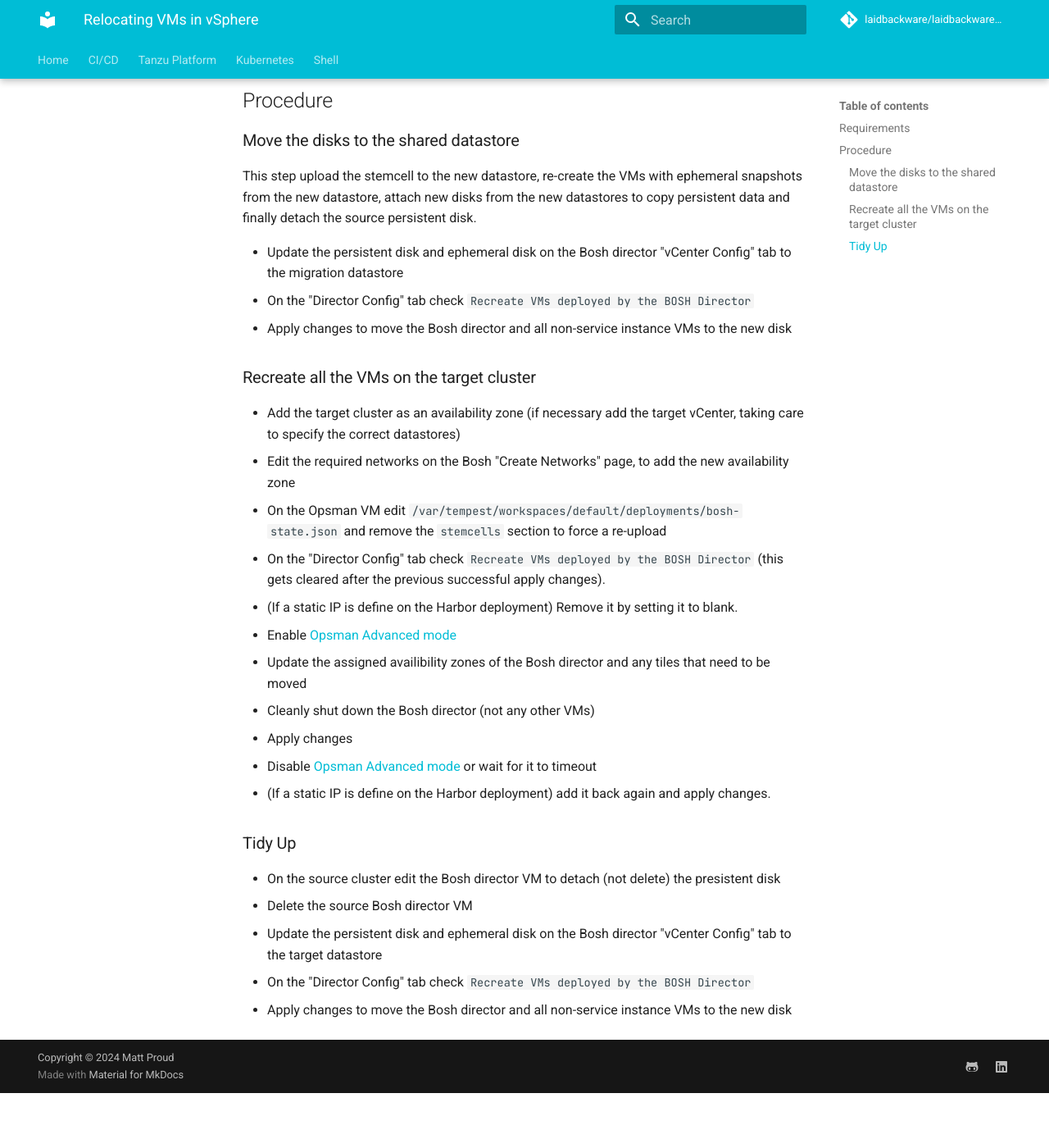
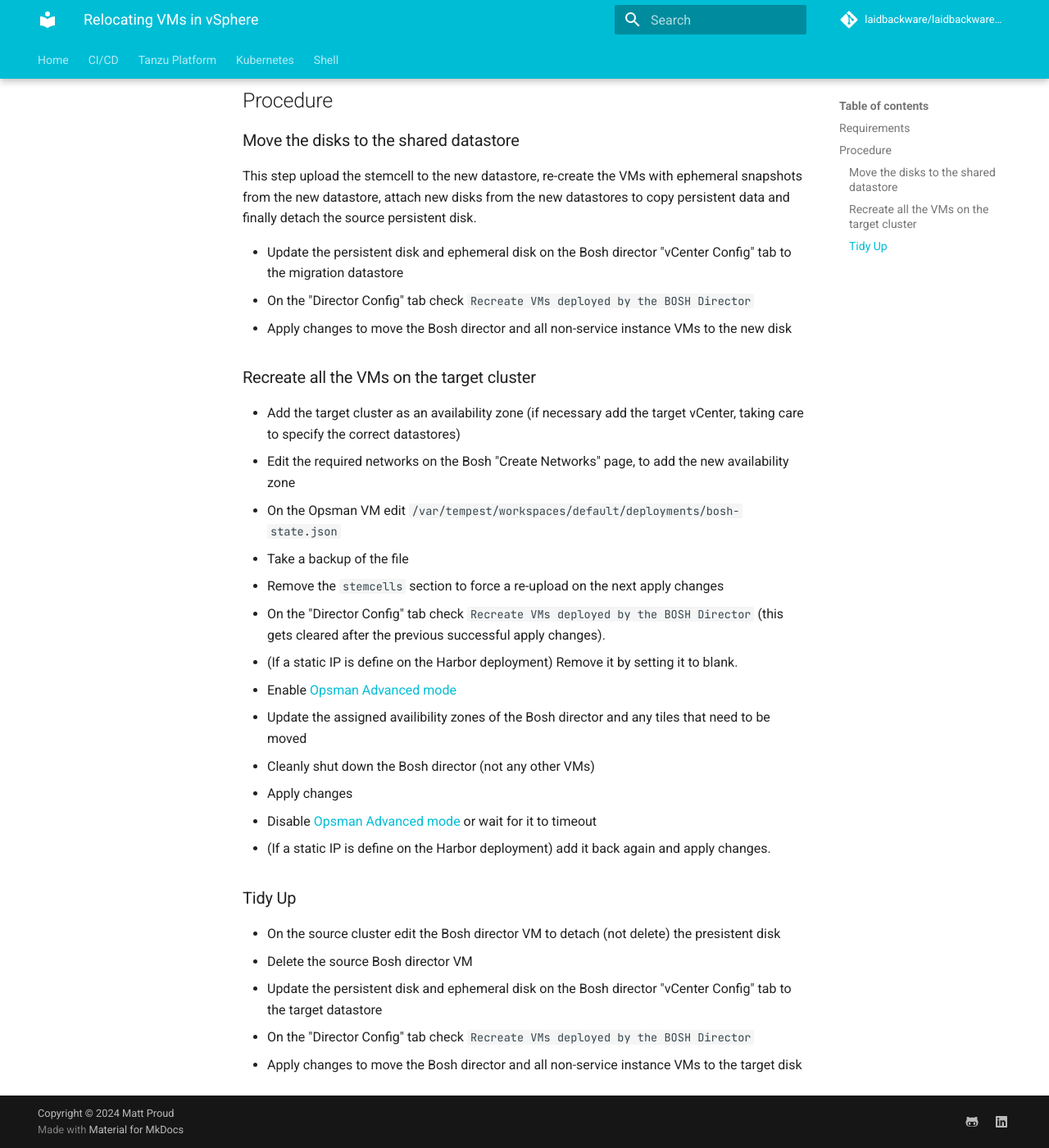
Before and after one commit to laidbackware/laidbackware.github.io, an MkDocs documentation site: the page built from docs/cloud-foundry/bosh/relocating-vms.md, in a window 1280 px wide and 1400 px high, scrolled down 743 px. Shown: the whole window at 82% size. Built offline with MkDocs 1.6.1 and Material for MkDocs 9.7.7, drawn with Linux system fonts in a browser that asks for light colours; comment, search, counter and statistics services are not loaded; before the commit the page ends 2076 px from its top, so only the background shows below that.

Commit message:
fix relocating vms

```diff
--- a/docs/cloud-foundry/bosh/relocating-vms.md
+++ b/docs/cloud-foundry/bosh/relocating-vms.md
@@ -33,7 +33,9 @@
 
 - Add the target cluster as an availability zone (if necessary add the target vCenter, taking care to specify the correct datastores)
 - Edit the required networks on the Bosh "Create Networks" page, to add the new availability zone
-- On the Opsman VM edit `/var/tempest/workspaces/default/deployments/bosh-state.json` and remove the `stemcells` section to force a re-upload
+- On the Opsman VM edit `/var/tempest/workspaces/default/deployments/bosh-state.json`
+  - Take a backup of the file
+  - Remove the `stemcells` section to force a re-upload on the next apply changes
 - On the "Director Config" tab check `Recreate VMs deployed by the BOSH Director` (this gets cleared after the previous successful apply changes).
 - (If a static IP is define on the Harbor deployment) Remove it by setting it to blank.
 - Enable [Opsman Advanced mode](https://knowledge.broadcom.com/external/article?articleNumber=293516)
@@ -50,4 +52,4 @@
 - Delete the source Bosh director VM
 - Update the persistent disk and ephemeral disk on the Bosh director "vCenter Config" tab to the target datastore
 - On the "Director Config" tab check `Recreate VMs deployed by the BOSH Director`
-- Apply changes to move the Bosh director and all non-service instance VMs to the new disk
+- Apply changes to move the Bosh director and all non-service instance VMs to the target disk
```
